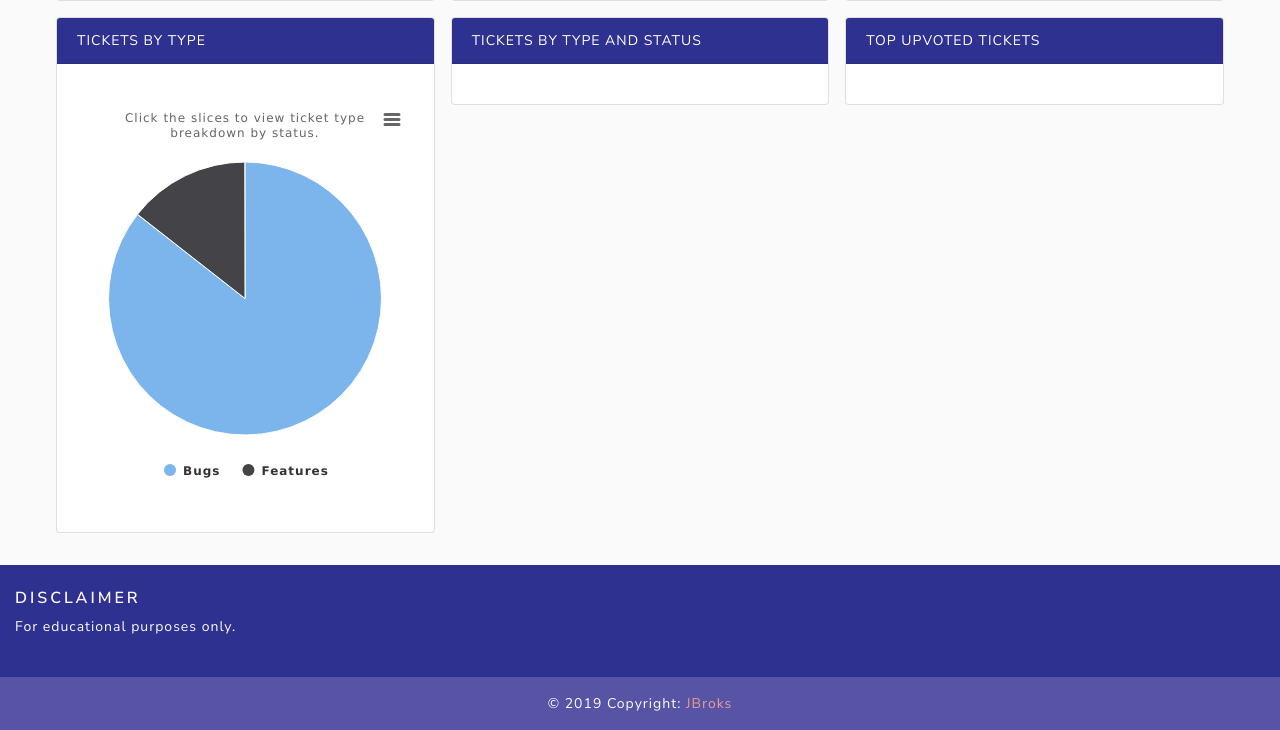
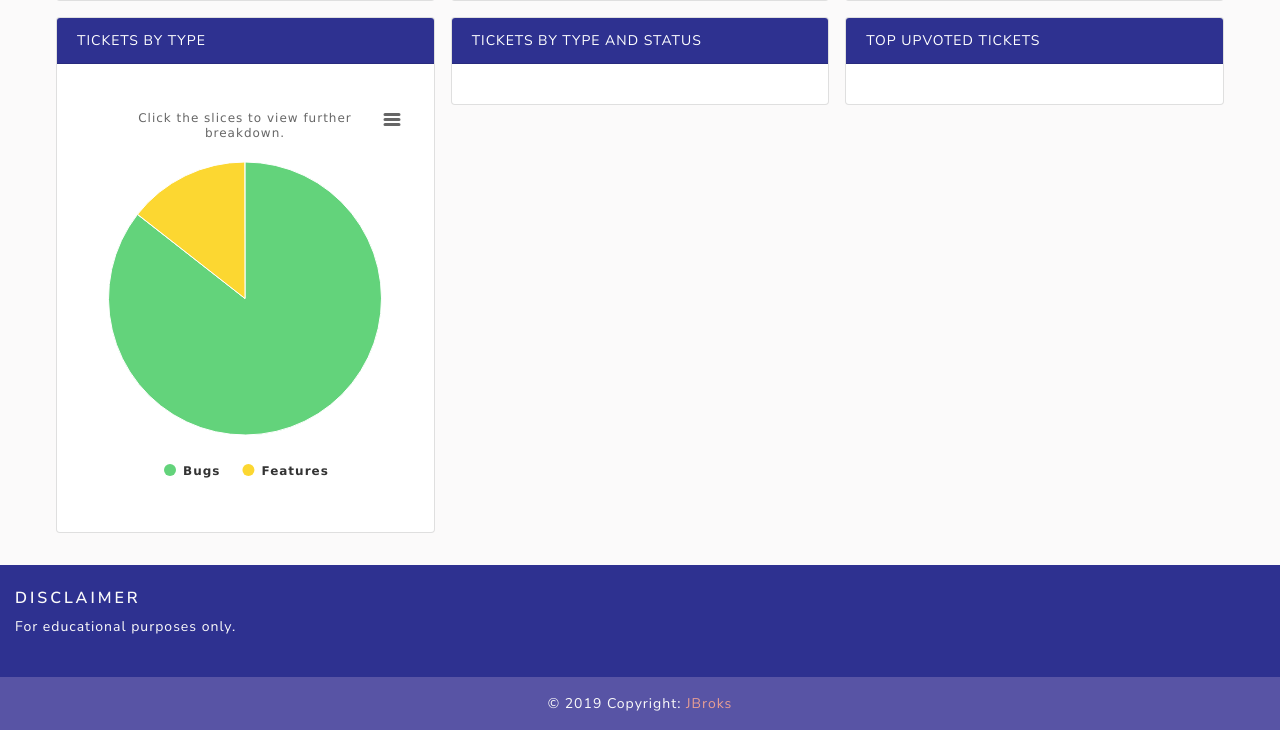
Before and after one commit to JBroks/unicornattractor_issue_tracker, a Django app: page /dashboard/ in a window 1280 px wide. Shown: the part 284-1014 px from the top of the page. Run offline with Django 3.2, Linux system fonts and the light colour scheme; data that the repository does not hold is empty; some libraries are stand-ins or nearby versions.

Commit message:
Color theme adjusted

```diff
--- a/static/js/graphs.js
+++ b/static/js/graphs.js
@@ -9,7 +9,7 @@ Highcharts.chart('container', {
     }
   },
   subtitle: {
-    text: 'Click the slices to view ticket type breakdown by status.'
+    text: 'Click the slices to view further breakdown.'
   },
   credits: {
     enabled: false
@@ -36,7 +36,7 @@ Highcharts.chart('container', {
     headerFormat: '<span style="font-size:11px">{series.name}</span><br>',
     pointFormat: '<span style="color:{point.color}">{point.name}</span>: <b>{point.y:.2f}%</b> of total<br/>'
   },
-
+  colors: ['#63d37b', '#fcd731', '#ef6354', '#2e3190', '#88fca1', '#fceb9f', '#fcdcd7', '#494de3', '#ee5140'],
   series: [{
     name: "Tickets",
     colorByPoint: true,
--- a/static/scss/main.scss
+++ b/static/scss/main.scss
@@ -679,8 +679,8 @@ span.vote-counter {
 
 /* Pie chart styling */
 .highcharts-figure, .highcharts-data-table table {
-  min-width: 320px;
-  max-width: 660px;
+  min-width: 220px;
+  max-width: 455px;
   margin: 1em auto;
 }
 
```
Also changed, not shown: static/css/main.css.
